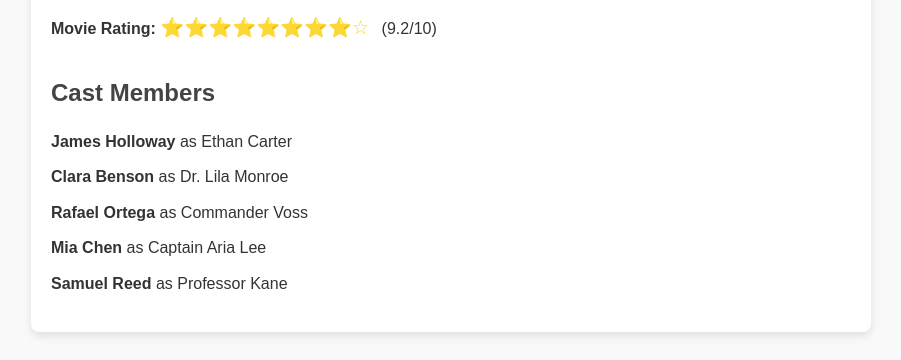
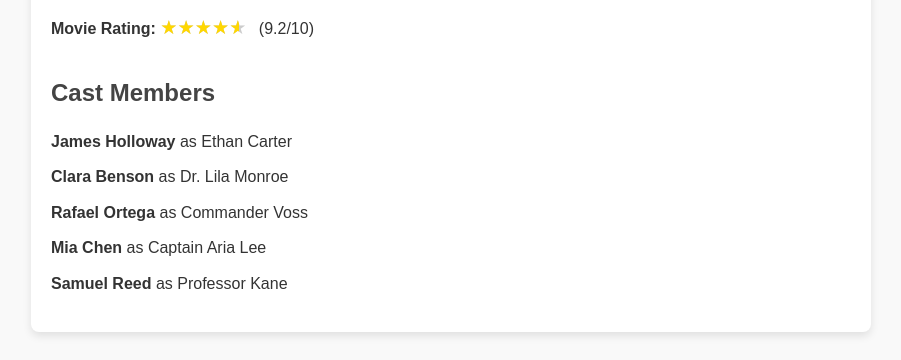
Before and after one commit to ancientsky14/myjouney-in-coding, a plain HTML site: page 01-html-basics/04-accessibility/02-movie-review-page.html in a window 1280 px wide. Shown: the part 535-895 px from the top of the page, without its empty margins (189-1090 px from the left). Drawn offline with Linux system fonts and the light colour scheme.

Commit message:
Auto-sync

```diff
--- a/01-html-basics/04-accessibility/02-movie-review-page.html
+++ b/01-html-basics/04-accessibility/02-movie-review-page.html
@@ -39,12 +39,6 @@
       margin-bottom: 15px;
     }
 
-    p span[aria-hidden="true"] {
-      margin-right: 8px;
-      font-size: 1.2em;
-      color: #FFD700; /* gold stars */
-    }
-
     h2 {
       margin-top: 30px;
       margin-bottom: 15px;
@@ -62,6 +56,34 @@
 
     strong {
       font-weight: bold;
+    }
+
+    /* Dynamic Star Rating */
+    .star-rating {
+      display: inline-block;
+      font-size: 1.2em;
+      color: #ccc; /* gray stars */
+      position: relative;
+      font-family: "Arial", sans-serif;
+    }
+
+    .star-rating::before {
+      content: "★★★★★"; /* 5 stars base */
+    }
+
+    .star-rating::after {
+      content: "★★★★★";
+      position: absolute;
+      left: 0;
+      top: 0;
+      color: #FFD700; /* gold stars */
+      width: calc((var(--rating) / 10) * 100%);
+      overflow: hidden;
+      white-space: nowrap;
+    }
+
+    .rating-text {
+      margin-left: 8px;
     }
   </style>
 </head>
@@ -81,7 +103,8 @@
     <!-- Movie Rating -->
     <p>
       <strong>Movie Rating:</strong>
-      <span aria-hidden="true">⭐⭐⭐⭐⭐⭐⭐⭐☆</span> (9.2/10)
+      <span class="star-rating" style="--rating: 9.2;" aria-hidden="true"></span>
+      <span class="rating-text">(9.2/10)</span>
     </p>
 
     <!-- Cast Members -->
```
